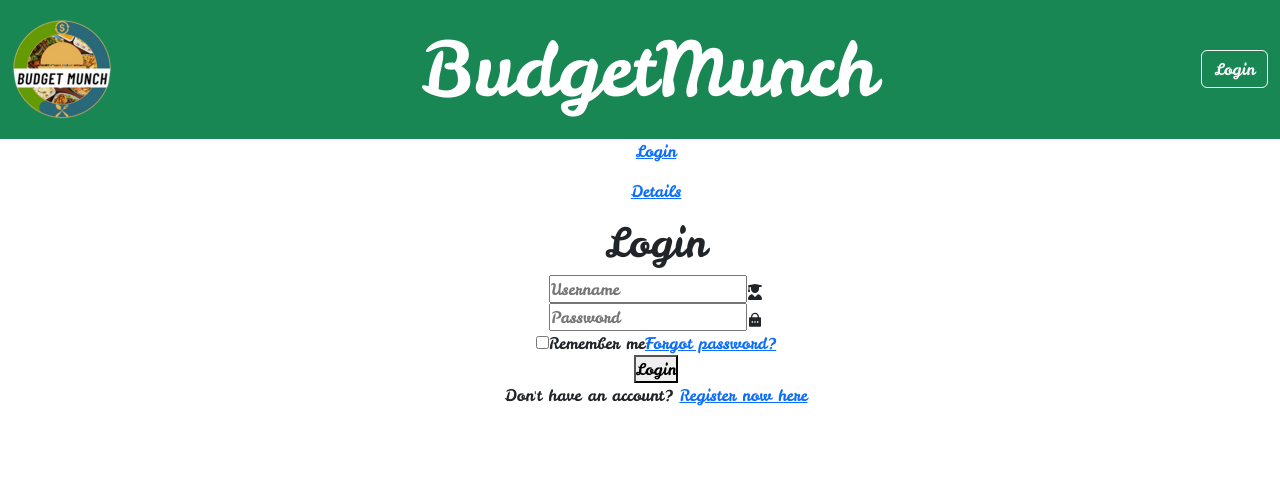
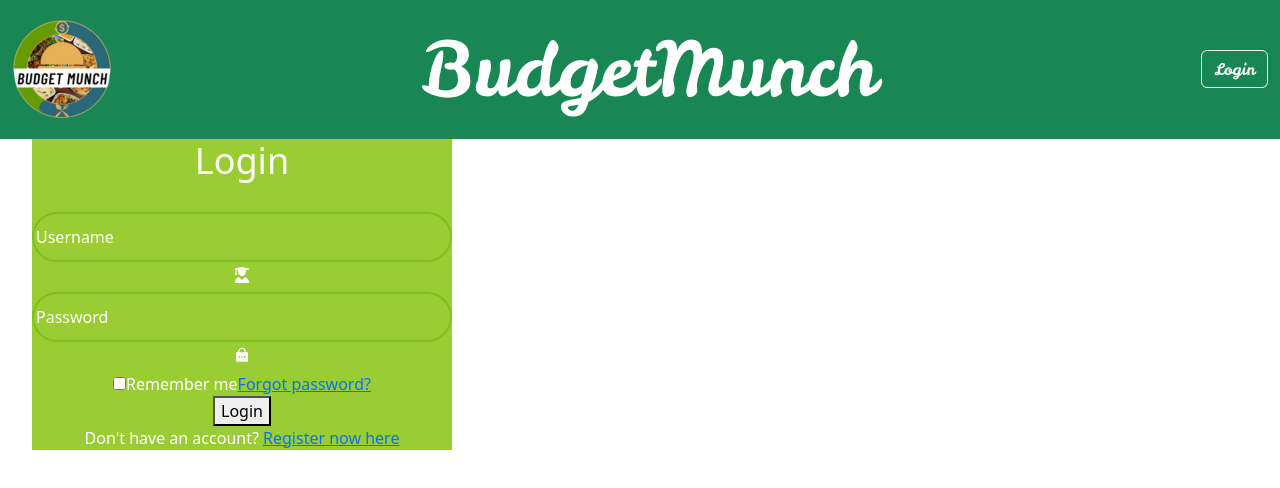
Before and after one commit to Karisue1/BudgetMunch, a React (Create React App) app in the folder FrontendBudgetMunch/budgemunchfrontend/: page /Login in a window 1280 px wide. Shown: the top 488 px of the page. Built offline with nearby package versions, Linux system fonts and the light colour scheme.

Commit message:
routes working

```diff
--- a/FrontendBudgetMunch/budgemunchfrontend/src/App.js
+++ b/FrontendBudgetMunch/budgemunchfrontend/src/App.js
@@ -16,13 +16,7 @@ function App() {
   return (
     <div className="App">
       <Navbar />
-      <ul>
-        <Link to="/">Login</Link>
-      </ul>
 
-      <ul>
-        <Link to="/notes/1">Details</Link>
-      </ul>
       <ul>
         <Routes>
           <Route path="/login" element={<Login />} />
--- a/FrontendBudgetMunch/budgemunchfrontend/src/index.css
+++ b/FrontendBudgetMunch/budgemunchfrontend/src/index.css
@@ -1,5 +1,11 @@
 @import url('https://fonts.googleapis.com/css2?family=Leckerli+One&display=swap');
 @import url('https://fonts.googleapis.com/css2?family=Bona+Nova+SC:ital,wght@0,400;0,700;1,400&family=Leckerli+One&display=swap');
+
+*{
+  margin: 0;
+  padding: 0;
+  box-sizing: border-box;
+}
 
 body {
   margin: 0;
--- a/FrontendBudgetMunch/budgemunchfrontend/src/layout/Navbar.js
+++ b/FrontendBudgetMunch/budgemunchfrontend/src/layout/Navbar.js
@@ -11,7 +11,7 @@ export default function Navbar() {
   <div className="container-fluid">
     <img src="/logo small.png" alt="BudgetMunch Logo" width="100" height="100" className="d-inline-block align-text-top" />
       <a className="navbar-brand" style={{ fontSize: '75px'}} href="#">BudgetMunch</a>
-        <button className="navbar-toggler"
+        <Link className= "btn navbar-toggler" to="/favorites"
                 type="button"
                 data-bs-toggle="collapse"
                 data-bs-target="#navbarSupportedContent"
@@ -19,15 +19,10 @@ export default function Navbar() {
                 aria-expanded="false"
                 aria-label="Toggle navigation">
           <span className="navbar-toggler-icon"></span>
-        </button>
-
+        </Link>
         <Link className="btn btn-outline-light" to="/login">Login</Link>
-
-
-
-
       </div>
-      </nav>
+    </nav>
   </div>
   )
 }
--- a/FrontendBudgetMunch/budgemunchfrontend/src/pages/Login/Login.css
+++ b/FrontendBudgetMunch/budgemunchfrontend/src/pages/Login/Login.css
@@ -1,18 +1,38 @@
-*{
-    margin: 0;
-    padding: 0;
-    box-sizing: border-box;
-  }
 
-  body {
-    margin: 0;
-    font-family: "Leckerli One", cursive, "Bona Nova SC", serif ;
-    font-weight: 400;
-    -webkit-font-smoothing: antialiased;
-    -moz-osx-font-smoothing: grayscale;
+.wrapper {
+  width: 420px;
+  background: yellowgreen;
+  color: #fff;
+}
+.wrapper h1{
+  font-size: 36px;
+  text-align: center;
+}
+.wrapper .input-box {
+  position: relative;
+  width: 100%;
+  height: 50px;
+  margin: 30px 0;
+}
+.input-box input{
+  width: 100%;
+  height: 100%;
+  background: transparent;
+  border: none;
+  outline: none;
+  border: 2px solid rgba(92, 179, 11, 0.486);
+  border-radius: 40px;
+  font-size: 16px;
+  color: #fff;
 
-  }
-  code {
-    font-family: source-code-pro, Menlo, Monaco, Consolas, 'Courier New',
-      monospace;
-  }
+}
+.input-box input::placeholder {
+  color: #fff;
+}
+.input-box .icon {
+  position: absolute;
+  right: 200 px;
+  top: 100;
+  transform: translateY(50%);
+  font-size: 10px;
+}
--- a/FrontendBudgetMunch/budgemunchfrontend/src/pages/NotFoundPage.js
+++ b/FrontendBudgetMunch/budgemunchfrontend/src/pages/NotFoundPage.js
@@ -1,7 +1,7 @@
 export const NotFoundPage = () => {
     return (
         <>
-        <h1>How's you get here?</h1>
+        <h1>How did you get here?</h1>
         <p>This page doesn't exist!! What went wrong?</p>
         </>
     )
--- a/FrontendBudgetMunch/budgemunchfrontend/src/pages/NoteDetailPage.js
+++ b/FrontendBudgetMunch/budgemunchfrontend/src/pages/NoteDetailPage.js
@@ -1,5 +1,9 @@
+import Home from "./Home"
+
 export const NotesDetailPage = () => {
     return (
-        <h1>List of Locations and menus</h1>
+        <><h1>List of Locations and menus</h1>
+        <ul><Home />
+        </ul></>
     )
 }
```
